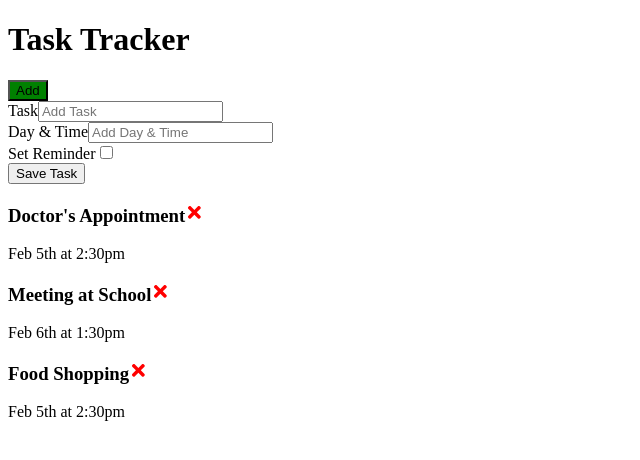
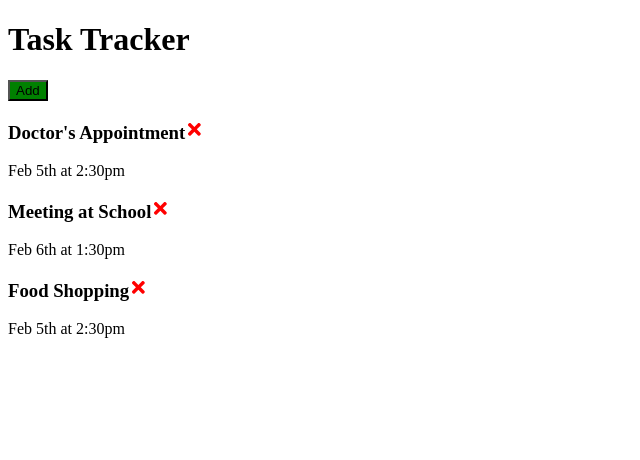
Before and after one commit to HighLiuk/react-tutorial, a React (Create React App) app: page / in a window 1280 px wide. Shown: the top 460 px of the page, without its empty margins (0-640 px from the left). Built offline with nearby package versions, Linux system fonts and the light colour scheme; the HTML template or start-up script is replaced by a standard one.

Commit message:
Interactive Add Button

```diff
--- a/src/App.js
+++ b/src/App.js
@@ -6,6 +6,7 @@
 export default function App() {
   const [tasks, setTasks] = useState(initialTasks)
   const [lastId, setLastId] = useState(tasks.length)
+  const [showAddTask, setShowAddTask] = useState(false)
 
   // Delete Task
   function deleteTask(id) {
@@ -34,9 +35,13 @@
 
   return (
     <div className="container">
-      <Header />
-      <AddTask onAdd={addTask} />
-      {tasks.length > 0 ? (
+      <Header
+        onAdd={() => setShowAddTask(!showAddTask)}
+        showAdd={showAddTask}
+      />
+      {showAddTask ? (
+        <AddTask onAdd={addTask} />
+      ) : tasks.length > 0 ? (
         <Tasks tasks={tasks} onDelete={deleteTask} onToggle={toggleReminder} />
       ) : (
         "No tasks to show"
--- a/src/Header.js
+++ b/src/Header.js
@@ -1,15 +1,15 @@
 import PropTypes from "prop-types"
 import Button from "./Button"
 
-function Header({ title }) {
-  function onClick() {
-    console.log("click")
-  }
-
+function Header({ title, onAdd, showAdd }) {
   return (
     <header className="header">
       <h1>{title}</h1>
-      <Button color="green" text="Add" onClick={onClick} />
+      <Button
+        color={showAdd ? "red" : "green"}
+        text={showAdd ? "Close" : "Add"}
+        onClick={onAdd}
+      />
     </header>
   )
 }
```
